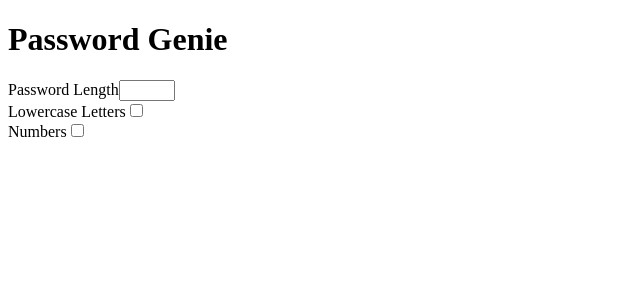
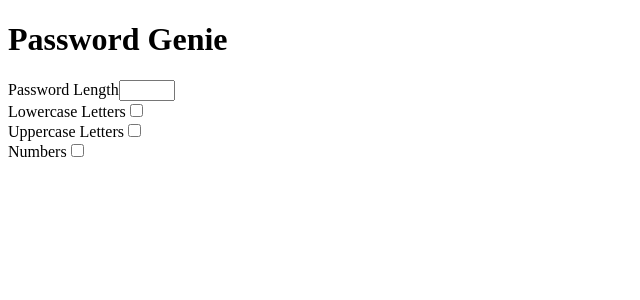
Before and after one commit to Nimira43/Aletheia, a React (Vite) app: page / in a window 1280 px wide. Shown: the top 300 px of the page, without its empty margins (0-640 px from the left). Built offline with nearby package versions, Linux system fonts and the light colour scheme.

Commit message:
Correct mistake by overwriting uppercase letters

```diff
--- a/src/App.jsx
+++ b/src/App.jsx
@@ -25,6 +25,14 @@ export default function App() {
             />
           </article>
           <article>
+            <label htmlFor='uppercase-letters'>Uppercase Letters</label>
+            <input
+              type='checkbox'
+              name='uppercase-letters'
+              id='uppercase-letters'
+            />
+          </article>
+          <article>
             <label htmlFor='numbers'>Numbers</label>
             <input
               type='checkbox'
```
